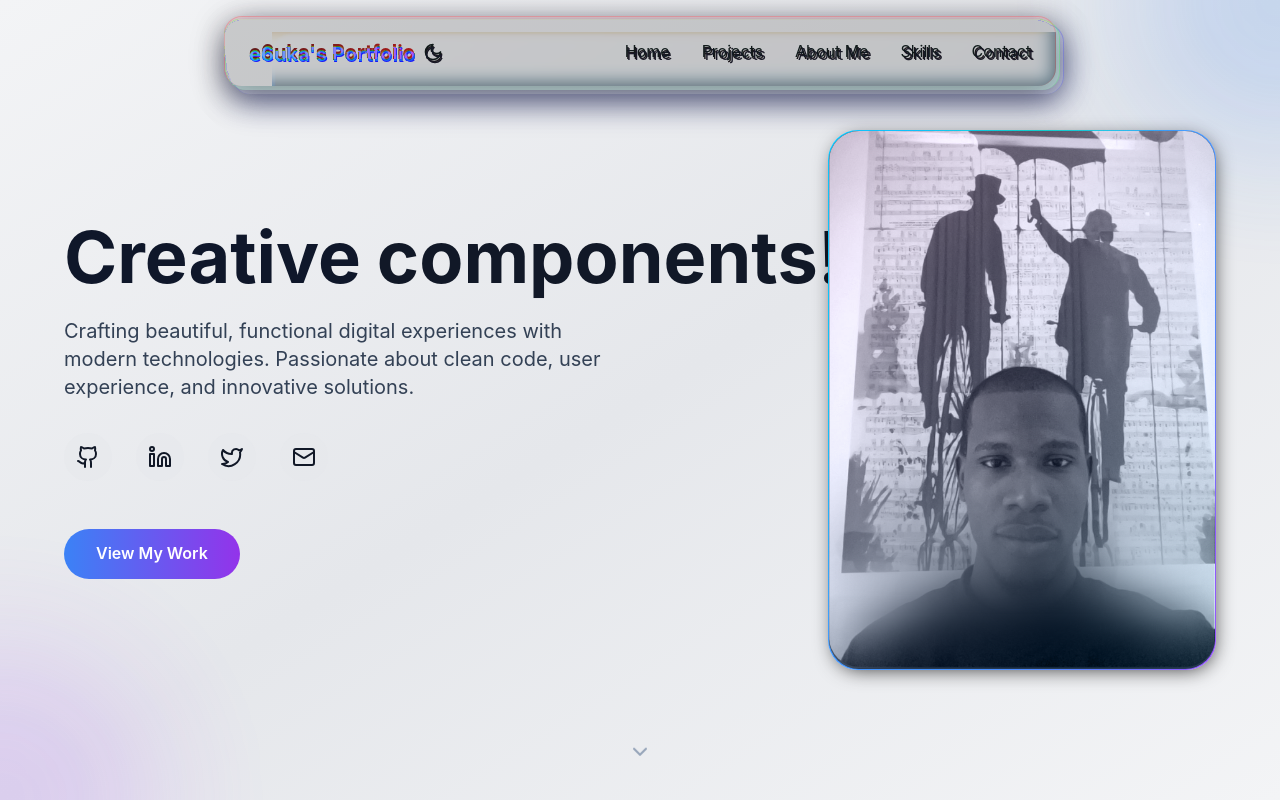
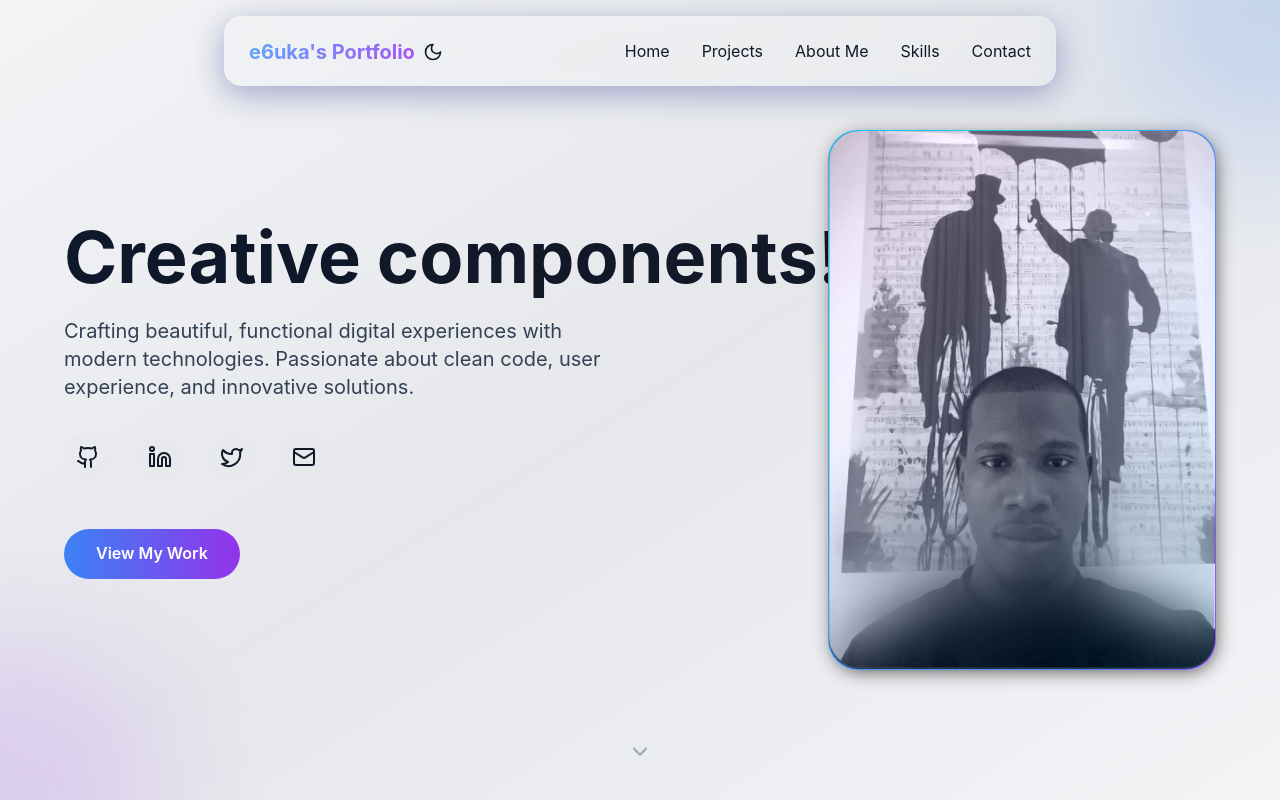
Before and after one commit to e6uka/my-portfolio, a React (Vite) app: page / in a window 1280 px wide. Shown: the top 800 px of the page. Built offline with nearby package versions, Linux system fonts and the light colour scheme.

Commit message:
fixed chrome header

```diff
--- a/src/components/GlassSurface.tsx
+++ b/src/components/GlassSurface.tsx
@@ -146,7 +146,7 @@ const GlassSurface: React.FC<GlassSurfaceProps> = ({
 
   const supportsSVGFilters = () => {
     const isWebkit =
-      /Safari/.test(navigator.userAgent) && !/Chrome/.test(navigator.userAgent);
+      /Safari/.test(navigator.userAgent) && /Chrome/.test(navigator.userAgent);
     const isFirefox = /Firefox/.test(navigator.userAgent);
 
     if (isWebkit || isFirefox) {
--- a/src/components/Header.tsx
+++ b/src/components/Header.tsx
@@ -30,7 +30,7 @@ const Header: React.FC = () => {
         width="65%"
         height={isScrolled ? 55 : 70}
         borderRadius={18}
-        borderWidth={0.05}
+        borderWidth={0}
         brightness={60}
         opacity={0.5}
         blur={1}
--- a/src/components/ThemeToggle.tsx
+++ b/src/components/ThemeToggle.tsx
@@ -8,7 +8,7 @@ const ThemeToggle: React.FC = () => {
   return (
     <button
       onClick={toggleTheme}
-      className="interactive  dark:bg-gray-800 text-white-800 dark:text-gray-200"
+      className="interactive animate-bounce-periodically dark:bg-gray-800 text-white-800 dark:text-gray-200"
     >
       {theme === 'light' ? <Moon size={20} /> : <Sun size={20} />}
     </button>
--- a/src/index.css
+++ b/src/index.css
@@ -183,3 +183,16 @@ a:focus {
     border-color: #fff;
   }
 }
+
+@keyframes periodic-bounce {
+  0%, 80%, 100% {
+    transform: translateY(0);
+  }
+  90% {
+    transform: translateY(-8px);
+  }
+}
+
+.animate-bounce-periodically {
+  animation: periodic-bounce 5s infinite;
+}
```
